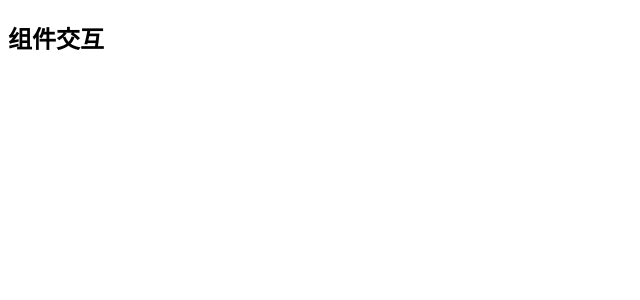
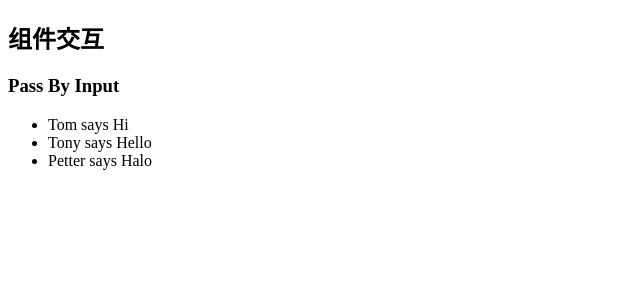
Before and after one commit to xiezipei/ng-demos, an Angular app in the folder demo-11-components/: page / in a window 1280 px wide. Shown: the top 300 px of the page, without its empty margins (0-640 px from the left). Built offline with nearby package versions, Linux system fonts and the light colour scheme.

Commit message:
feat: init pass by input

```diff
--- a/demo-11-components/src/app/app.module.ts
+++ b/demo-11-components/src/app/app.module.ts
@@ -12,9 +12,10 @@ import { NoEncapsulationComponent } from './components/view-encapsulation/no-enc
 import { EmulatedEncapsulationComponent } from './components/view-encapsulation/emulated-encapsulation/emulated-encapsulation.component';
 import { ShadowDomEncapsulationComponent } from './components/view-encapsulation/shadow-dom-encapsulation/shadow-dom-encapsulation.component';
 import { ComponentInteractionComponent } from './components/component-interaction/component-interaction.component';
+import { PassByInputComponent } from './components/component-interaction/pass-by-input/pass-by-input.component';
 
 @NgModule({
-  declarations: [AppComponent, LifecycleHooksComponent, LifecycleHooksParentComponent, ViewEncapsulationComponent, NoEncapsulationComponent, EmulatedEncapsulationComponent, ShadowDomEncapsulationComponent, ComponentInteractionComponent],
+  declarations: [AppComponent, LifecycleHooksComponent, LifecycleHooksParentComponent, ViewEncapsulationComponent, NoEncapsulationComponent, EmulatedEncapsulationComponent, ShadowDomEncapsulationComponent, ComponentInteractionComponent, PassByInputComponent],
   imports: [
     BrowserModule,
     AppRoutingModule,
--- a/demo-11-components/src/app/components/component-interaction/component-interaction.component.html
+++ b/demo-11-components/src/app/components/component-interaction/component-interaction.component.html
@@ -1 +1,6 @@
 <h2>组件交互</h2>
+
+<app-pass-by-input
+  [heros]="heros"
+  [title]="'Pass By Input'"
+></app-pass-by-input>
--- a/demo-11-components/src/app/components/component-interaction/component-interaction.component.ts
+++ b/demo-11-components/src/app/components/component-interaction/component-interaction.component.ts
@@ -1,15 +1,19 @@
 import { Component, OnInit } from '@angular/core';
+import { Hero } from 'src/app/shared/types';
 
 @Component({
   selector: 'app-component-interaction',
   templateUrl: './component-interaction.component.html',
-  styleUrls: ['./component-interaction.component.scss']
+  styleUrls: ['./component-interaction.component.scss'],
 })
 export class ComponentInteractionComponent implements OnInit {
+  heros: Hero[] = [
+    { name: 'Tom', msg: 'Hi' },
+    { name: 'Tony', msg: 'Hello' },
+    { name: 'Petter', msg: 'Halo' },
+  ];
 
-  constructor() { }
+  constructor() {}
 
-  ngOnInit(): void {
-  }
-
+  ngOnInit(): void {}
 }
--- /dev/null
+++ b/demo-11-components/src/app/components/component-interaction/pass-by-input/pass-by-input.component.html
@@ -0,0 +1,4 @@
+<h3>{{ titleName }}</h3>
+<ul>
+  <li *ngFor="let hero of heros">{{ hero.name }} says {{ hero.msg }}</li>
+</ul>
--- /dev/null
+++ b/demo-11-components/src/app/components/component-interaction/pass-by-input/pass-by-input.component.ts
@@ -0,0 +1,16 @@
+import { Component, Input, OnInit } from '@angular/core';
+import { Hero } from 'src/app/shared/types';
+
+@Component({
+  selector: 'app-pass-by-input',
+  templateUrl: './pass-by-input.component.html',
+  styleUrls: ['./pass-by-input.component.scss'],
+})
+export class PassByInputComponent implements OnInit {
+  @Input() heros: Hero[] = [];
+  @Input('title') titleName = ''; // 别名“title”
+
+  constructor() {}
+
+  ngOnInit(): void {}
+}
--- /dev/null
+++ b/demo-11-components/src/app/shared/types.ts
@@ -0,0 +1,4 @@
+export interface Hero {
+  name: string;
+  msg: string;
+}
```
Also changed, not shown: demo-11-components/src/app/components/component-interaction/pass-by-input/pass-by-input.component.scss (added), 1 other file (tests, documents, lock files or other folders).
